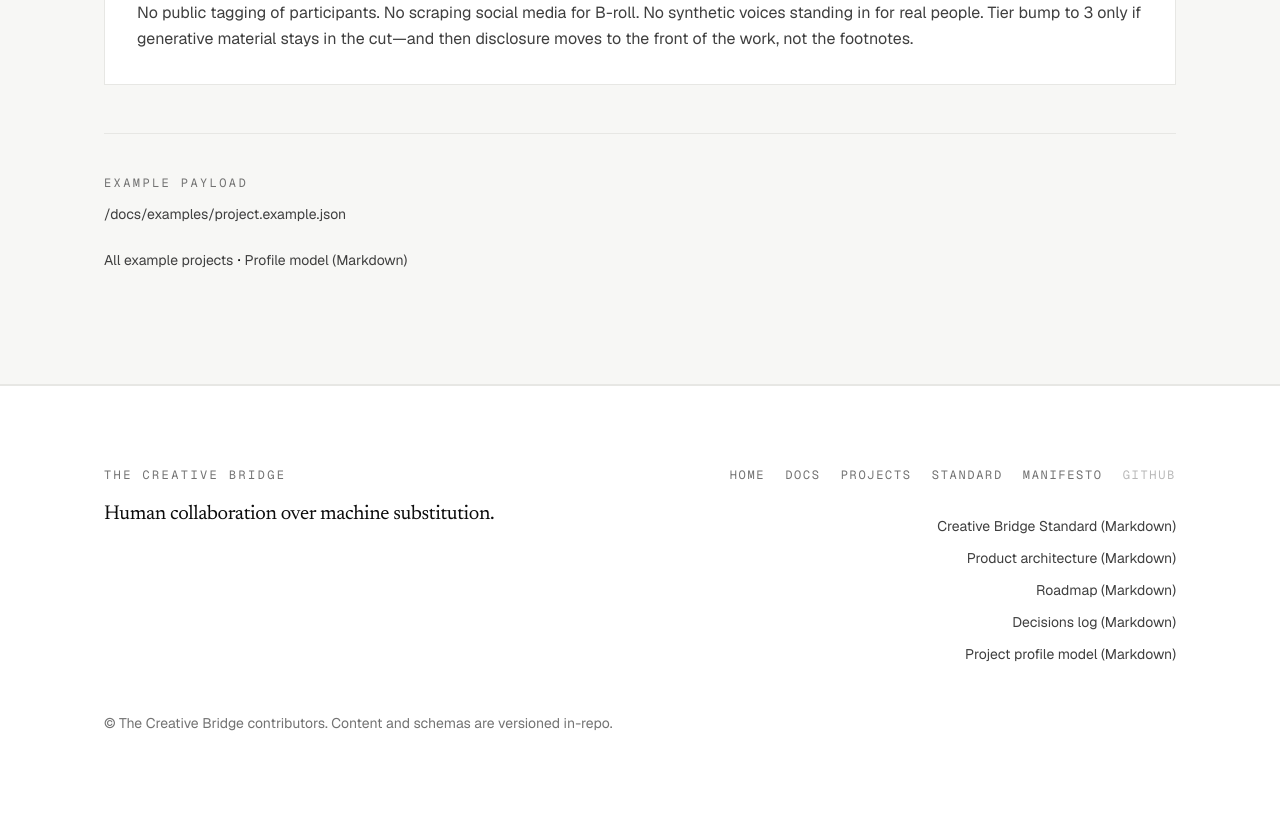
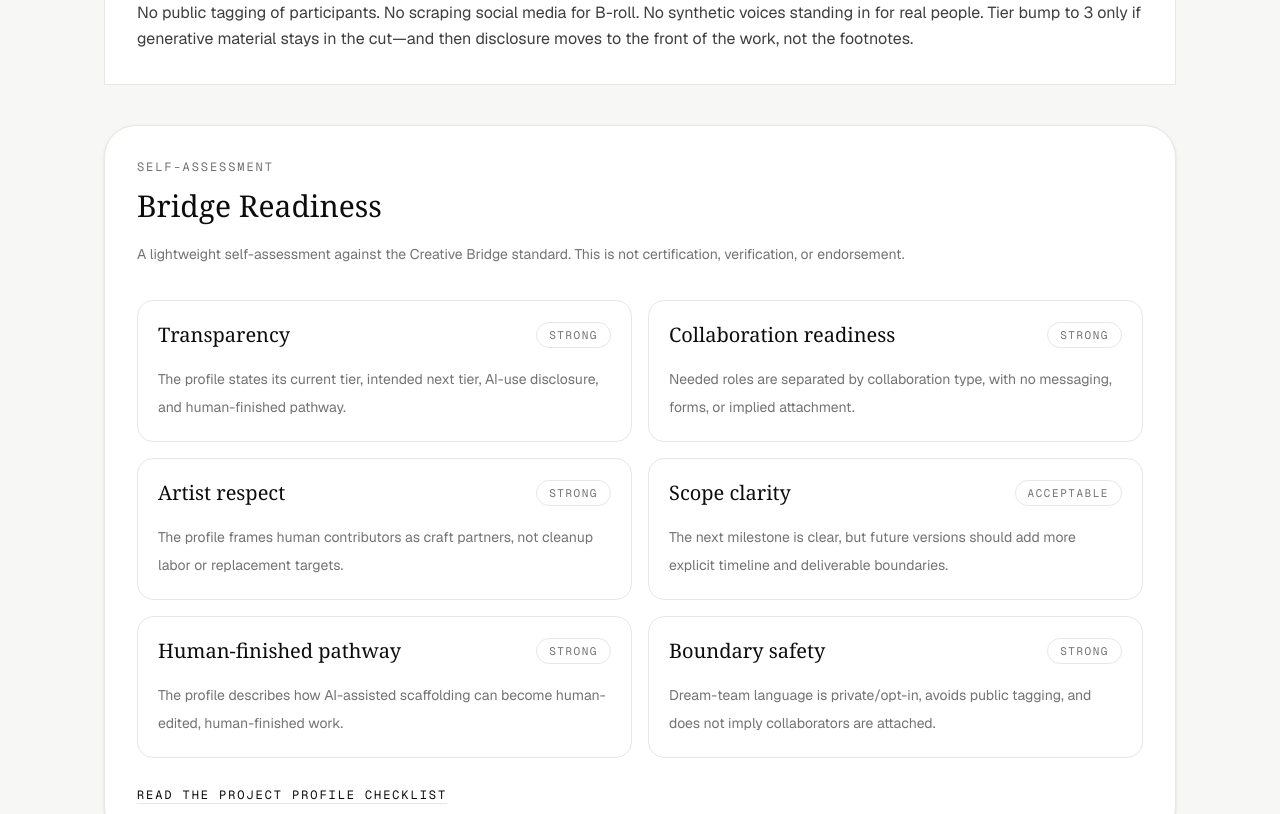
Before and after one commit to zacharymplace/creative-bridge, a Next.js app: page /projects/neighborhood-chorus in a window 1280 px wide. Shown: the part 1960-2774 px from the top of the page. Built offline with nearby package versions, Linux system fonts and the light colour scheme.

Commit message:
Place bridge readiness section in project profile

```diff
--- a/src/components/site/ProjectProfileDocument.tsx
+++ b/src/components/site/ProjectProfileDocument.tsx
@@ -89,6 +89,10 @@ export function ProjectProfileDocument({ profile }: ProjectProfileDocumentProps)
           <p className="mt-4 text-base leading-relaxed text-[var(--cb-body)]">{profile.boundaryEthicsNotes}</p>
         </section>
 
+        <div className="mt-10">
+          <BridgeReadinessSection />
+        </div>
+
         <div className="mt-12 border-t border-[var(--cb-border)] pt-10">
           <h2 className="font-mono text-[12px] uppercase tracking-[0.2em] text-[var(--cb-muted)]">Example payload</h2>
           <p className="mt-3 text-sm text-[var(--cb-body)]">
```
